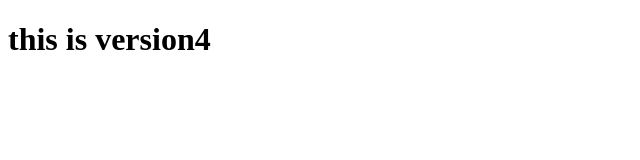
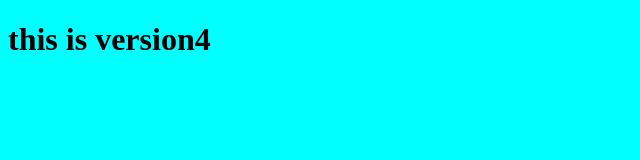
Before and after one commit to Garima1005/Git-Repo, a plain HTML site: page index.html in a window 1280 px wide. Shown: the whole page, without its empty margins (0-640 px from the left). Drawn offline with Linux system fonts and the light colour scheme.

Commit message:
Add design

```diff
--- a/index.html
+++ b/index.html
@@ -3,6 +3,7 @@
 <head>
     <meta charset="UTF-8">
     <meta name="viewport" content="width=device-width, initial-scale=1.0">
+    <link rel="stylesheet" href="styles.css">
     <title>Document</title>
 </head>
 <body>
--- /dev/null
+++ b/styles.css
@@ -0,0 +1,4 @@
+body{
+    background-color: aqua;
+    color: black;
+}
```
